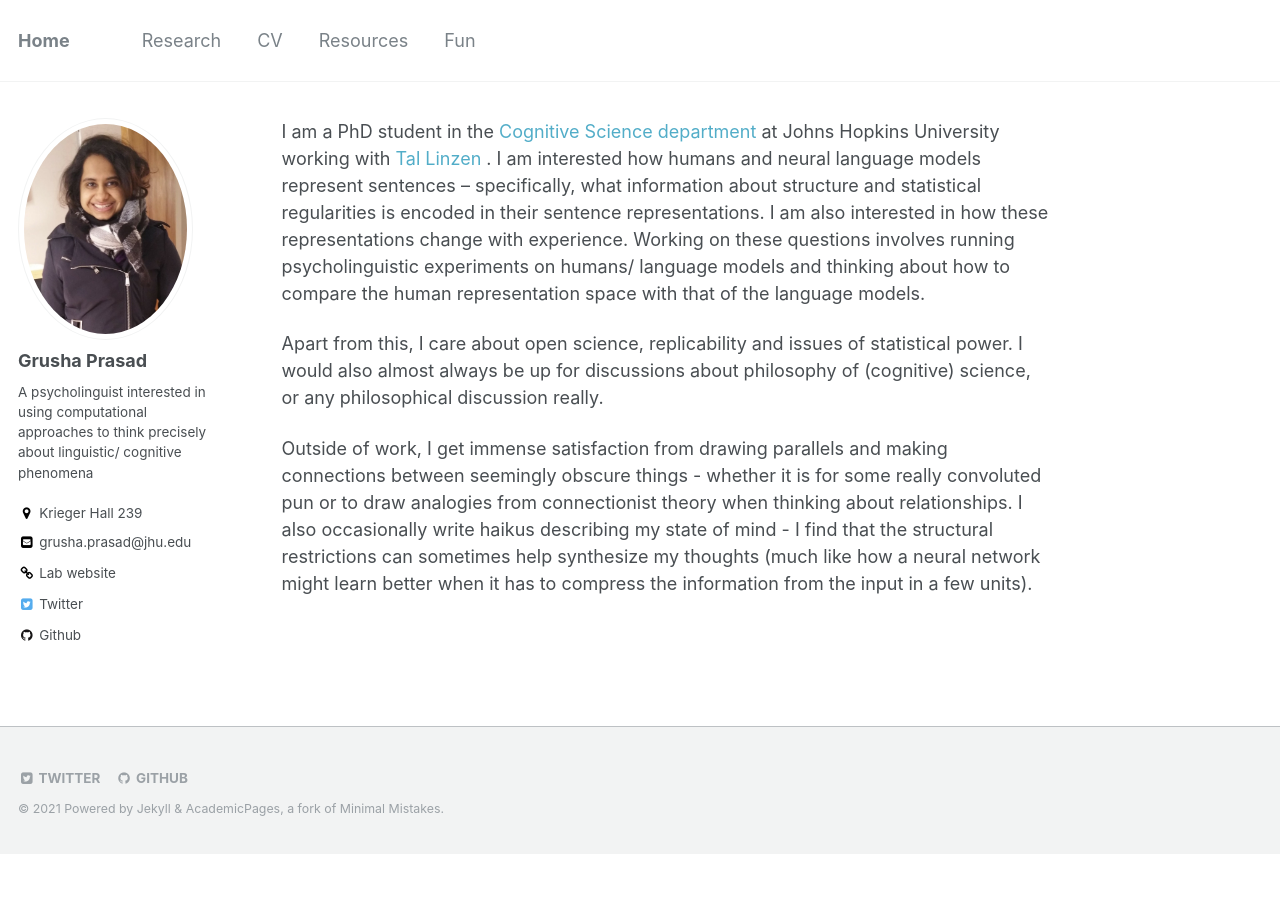
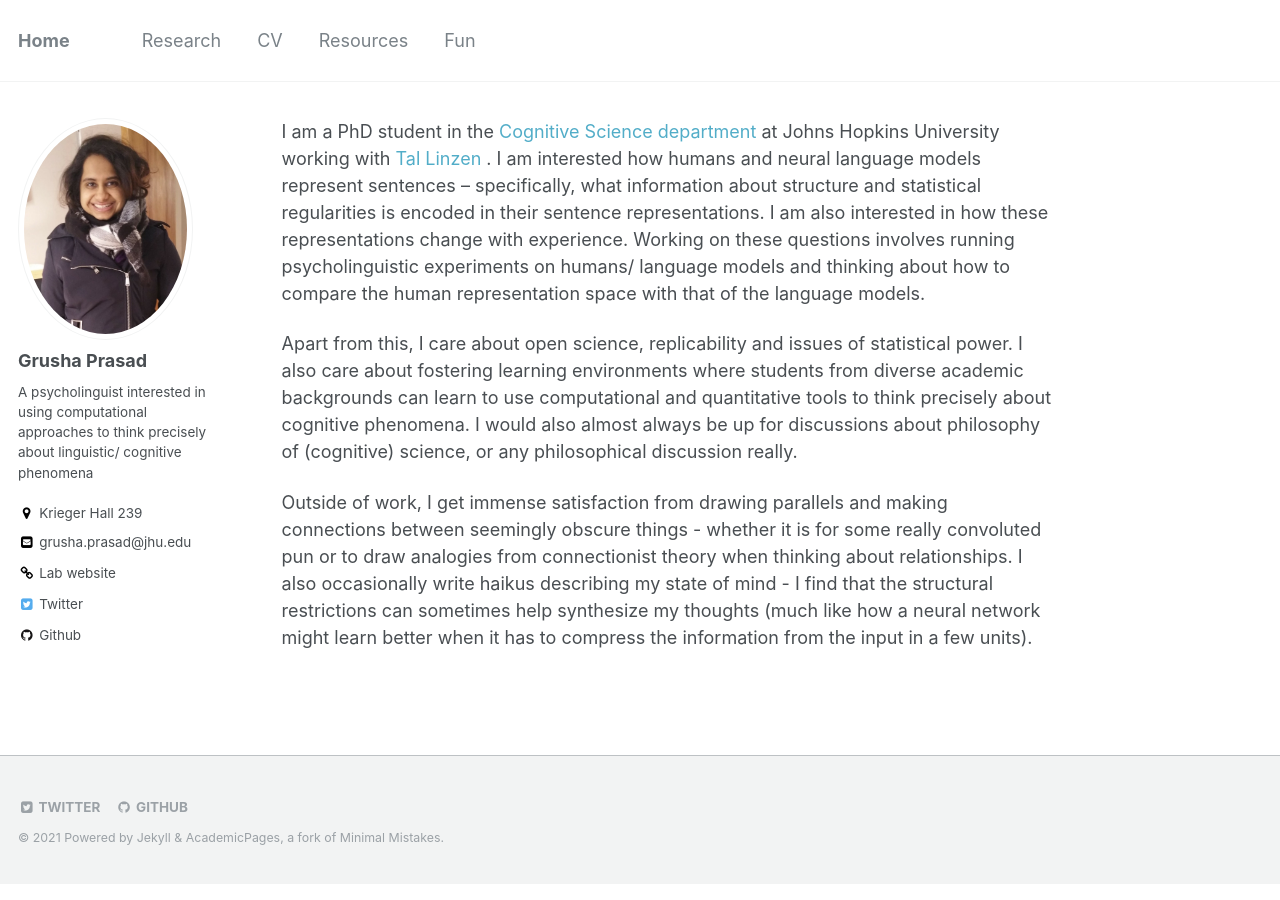
Before and after one commit to grushaprasad/grushaprasad.github.io, a Jekyll site: the page built from _pages/about.md, in a window 1280 px wide. Built offline with Jekyll 4.4.1, drawn with Linux system fonts in a browser that asks for light colours.

Commit message:
edited about

```diff
--- a/_pages/about.md
+++ b/_pages/about.md
@@ -9,6 +9,6 @@ redirect_from:
 
 I am a PhD student in the <a href= "https://cogsci.jhu.edu/" target = "_blank"> Cognitive Science department</a> at Johns Hopkins University working with <a href= "https://tallinzen.net/" target = "_blank">Tal Linzen </a>. I am interested how humans and neural language models represent sentences -- specifically, what information about structure and statistical regularities is encoded in their sentence representations. I am also interested in how these representations change with experience. Working on these questions involves running psycholinguistic experiments on humans/ language models and thinking about how to compare the human representation space with that of the language models.
 
-Apart from this, I care about open science, replicability and issues of statistical power. I would also almost always be up for discussions about philosophy of (cognitive) science, or any philosophical discussion really.
+Apart from this, I care about open science, replicability and issues of statistical power. I also care about fostering learning environments where students from diverse academic backgrounds can learn to use computational and quantitative tools to think precisely about cognitive phenomena. I would also almost always be up for discussions about philosophy of (cognitive) science, or any philosophical discussion really.
 
 Outside of work, I get immense satisfaction from drawing parallels and making connections between seemingly obscure things - whether it is for some really convoluted pun or to draw analogies from connectionist theory when thinking about relationships. I also occasionally write haikus describing my state of mind - I find that the structural restrictions can sometimes help synthesize my thoughts (much like how a neural network might learn better when it has to compress the information from the input in a few units).
```
